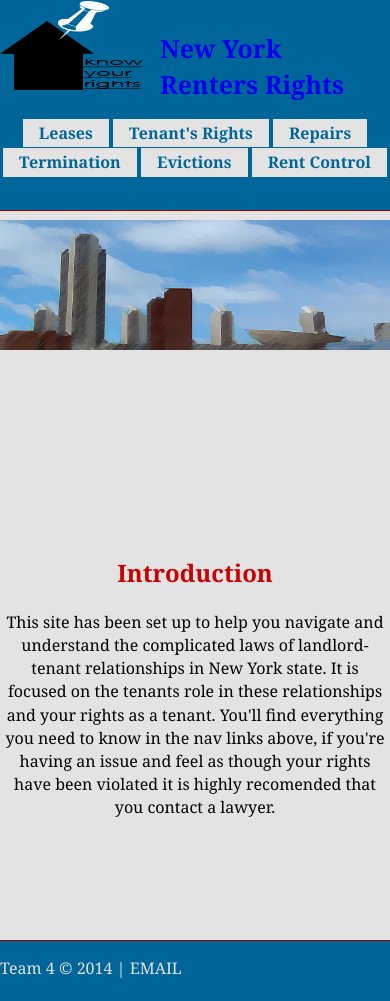
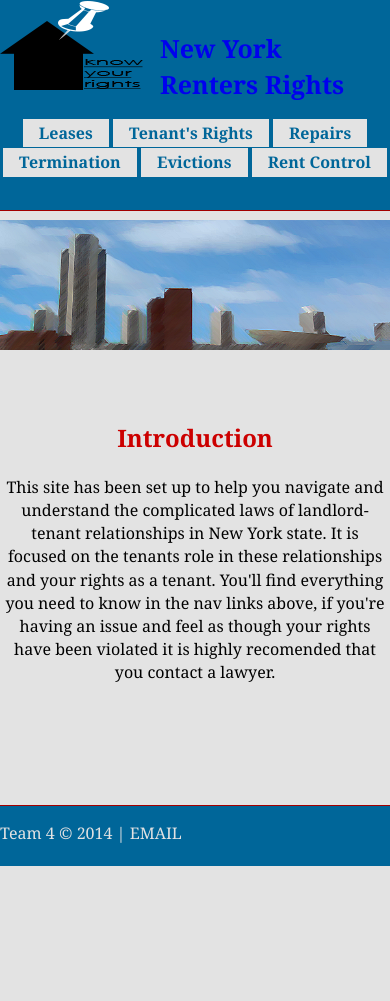
Before and after one commit to iinf362/team4, a Jekyll site: the page built from index.html, in a window 390 px wide. Built offline with Jekyll 4.4.1, drawn with Linux system fonts in a browser that asks for light colours; nearby versions of some CDN libraries; after the commit the page ends 900 px from its top, so only the background shows below that.

Commit message:
fixed spacing

```diff
--- a/css/main.css
+++ b/css/main.css
@@ -221,9 +221,16 @@ p {
 	height: 100%;
 	text-align: center;
 }
+
 @media (max-width: 1123px) {
 	.content {
-		padding-top: 180px;
+		padding-top: 25px;
+	}
+}
+
+@media (max-width: 777px) {
+	.content {
+		padding-top: 45px;
 	}
 }
 
```
